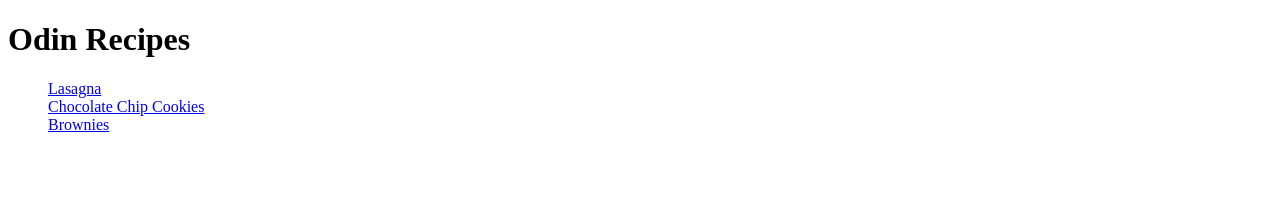
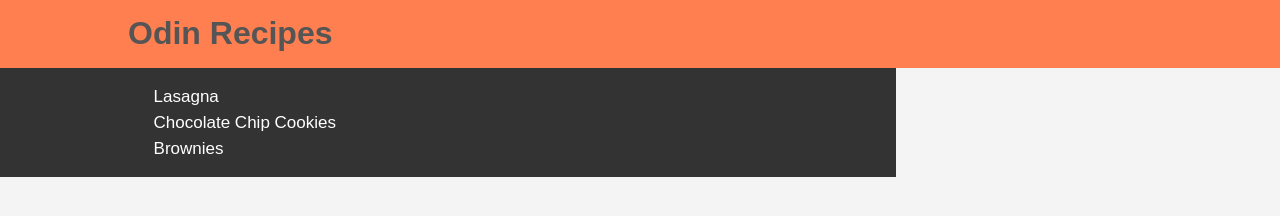
Before and after one commit to cpxx9/odin-recipes, a plain HTML site: page index.html in a window 1280 px wide. Drawn offline with Linux system fonts and the light colour scheme.

Commit message:
CSS Foundations Lesson
Added a little bit of CSS using Class and ID

```diff
--- /dev/null
+++ b/CSS/style.css
@@ -0,0 +1,60 @@
+body{
+    background-color: #f4f4f4;
+    color: #555;
+    font-family: Arial, Helvetica, sans-serif;
+    font-size: 16px;
+    line-height: 1.6em;
+    margin: 0;
+}
+
+.content{
+	min-height: calc(100vh - 80px);
+}
+
+.container{
+    width: 80%;
+    margin: auto;
+    overflow: hidden;
+}
+
+#mainHeader{
+    background-color: #ff7f50;
+    color #fff
+}
+
+#main{
+    float: left;
+    width: 70%;
+    padding: 0 30px;
+    box-sizing: border-box;
+    background-color: #333;
+    color: #fff;
+}
+
+#main ul{
+    padding: 0;
+    list-style: none;
+}
+
+#main li{
+    margin-left: 40px;
+}
+
+#main a{
+    color: #fff;
+    text-decoration: none;
+    font-size: 17px;
+    padding-right: 15px;
+}
+
+@media(max-width:600px){
+	#main{
+		width: 100%;
+		float: none;
+	}
+
+	#sidebar{
+		width: 100%;
+		float: none;
+	}
+}
--- a/index.html
+++ b/index.html
@@ -1,17 +1,46 @@
 <!DOCTYPE html>
 <html lang="en">
+
 <head>
     <meta charset="UTF-8">
     <meta name="viewport" content="width=device-width, initial-scale=1.0">
     <title>Document</title>
+    <link rel="stylesheet" href="CSS/style.css">
 </head>
+
 <body>
-    <h1>Odin Recipes</h1>
-    <ul style="list-style: none;">
-        <li><a href="pgs/lasagna.html">Lasagna</a></li>
-        <li><a href="pgs/cookie.html">Chocolate Chip Cookies</a></li>
-        <li><a href="pgs/brownie.html">Brownies</a></li>
-    </ul>
+    <div class="content">
+        <header id="mainHeader">
+            <div class="container">
+                <h1>Odin Recipes</h1>
+            </div>
+        </header>
 
+        <nav id="navbar">
+            <div class="container">
+
+            </div>
+        </nav>
+
+        <section id="main">
+            <div class="container">
+                <ul>
+                    <li><a href="pgs/lasagna.html">Lasagna</a></li>
+                    <li><a href="pgs/cookie.html">Chocolate Chip Cookies</a></li>
+                    <li><a href="pgs/brownie.html">Brownies</a></li>
+                </ul>
+            </div>
+        </section>
+
+        <aside id="sidebar">
+            <div class="container">
+
+            </div>
+
+        </aside>
+    </div>
+    <footer>
+
+    </footer>
 </body>
 </html>
```
Also changed, not shown: pgs/brownie.html (+1 -0 lines), pgs/cookie.html (+1 -0 lines), pgs/lasagna.html (+1 -0 lines).
